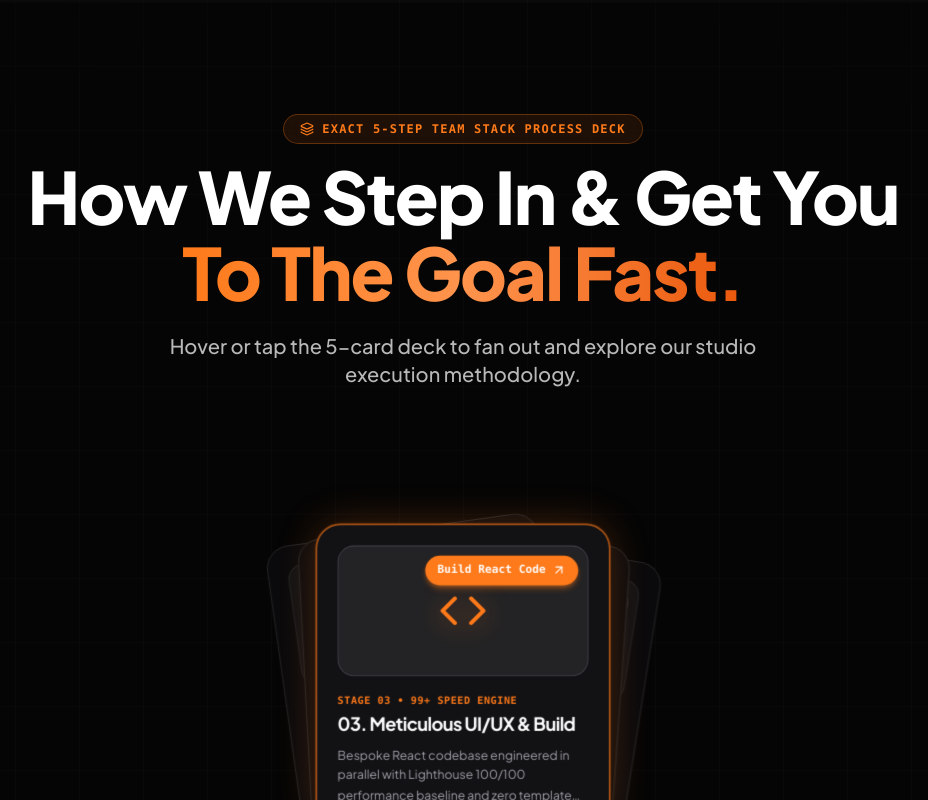
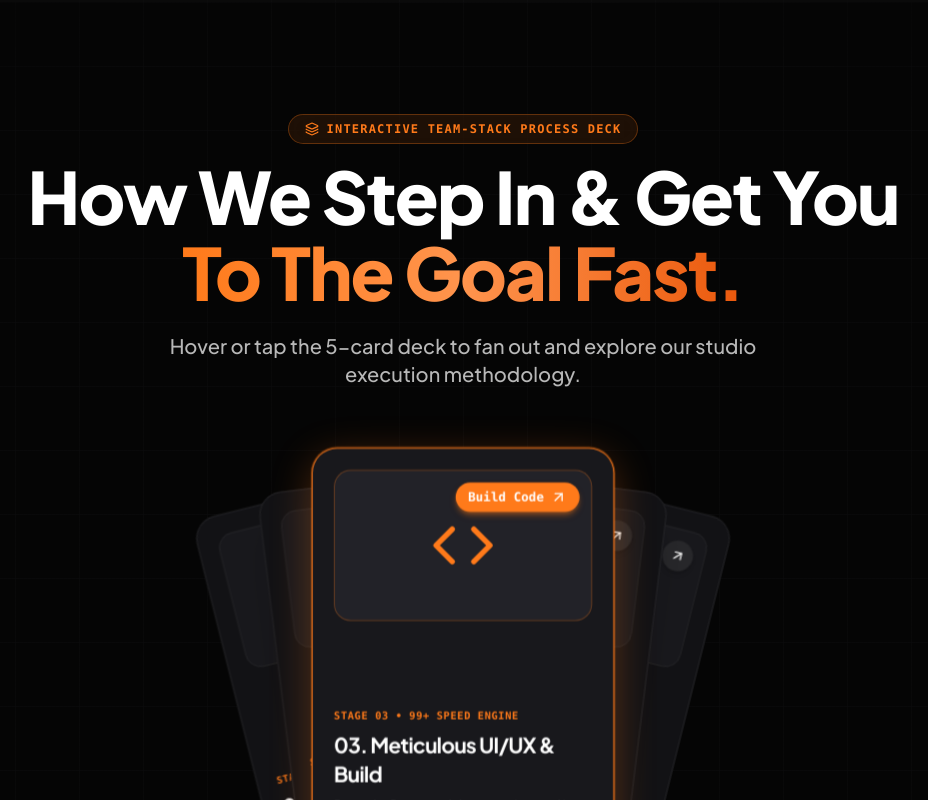
Before and after one commit to itsroosguy/roosx, a React (Vite) app: page / in a window 1280 px wide. Shown: the part 2100-2900 px from the top of the page, without its empty margins (177-1105 px from the left). Built offline with nearby package versions, Linux system fonts and the light colour scheme.

Commit message:
Refine ProcessSection.tsx TeamStack deck 100% pixel-perfect to reference image

```diff
--- a/src/components/ProcessSection.tsx
+++ b/src/components/ProcessSection.tsx
@@ -1,6 +1,6 @@
 import React, { useState } from 'react';
 import { motion } from 'framer-motion';
-import { Layers, ArrowUpRight, Compass, Code, Search, Zap, TrendingUp } from 'lucide-react';
+import { Layers, ArrowUpRight, Search, Compass, Code, Zap, TrendingUp } from 'lucide-react';
 import { AlphaRoosButton } from './AlphaRoosButton';
 
 interface ProcessSectionProps {
@@ -10,15 +10,15 @@ interface ProcessSectionProps {
 
 interface TeamMemberCard {
   id: string;
-  stepNum: string;
   role: string;
   name: string;
   description: string;
   avatarIcon: any;
   isFeatured?: boolean;
   ctaLabel: string;
-  jitterRotate: number;
-  jitterY: number;
+  collapsedX: number;
+  collapsedY: number;
+  collapsedRotate: number;
   spreadX: number;
   spreadY: number;
   spreadRotate: number;
@@ -27,73 +27,73 @@ interface TeamMemberCard {
 const process5StepCards: TeamMemberCard[] = [
   {
     id: 'research',
-    stepNum: '01',
     role: 'STAGE 01 • AUDIT & DISCOVERY',
     name: '01. Research & Audit',
     description: 'We analyze your target market, buyer friction points, and competitor blind spots to locate immediate growth levers.',
     avatarIcon: Search,
     ctaLabel: 'Audit Market',
-    jitterRotate: -8,
-    jitterY: -6,
-    spreadX: -360,
-    spreadY: 14,
+    collapsedX: -90,
+    collapsedY: 8,
+    collapsedRotate: -14,
+    spreadX: -340,
+    spreadY: 10,
     spreadRotate: -12,
   },
   {
     id: 'positioning',
-    stepNum: '02',
     role: 'STAGE 02 • STRATEGY & COPY',
-    name: '02. Strategy & Concepting',
+    name: '02. Strategy & Copy',
     description: 'We craft sharp positioning headlines and value props so potential buyers grasp your unique advantage in under 3 seconds.',
     avatarIcon: Compass,
     ctaLabel: 'Position Brand',
-    jitterRotate: -3,
-    jitterY: -2,
-    spreadX: -180,
+    collapsedX: -45,
+    collapsedY: 2,
+    collapsedRotate: -7,
+    spreadX: -170,
     spreadY: -4,
     spreadRotate: -5,
   },
   {
     id: 'build',
-    stepNum: '03',
     role: 'STAGE 03 • 99+ SPEED ENGINE',
     name: '03. Meticulous UI/UX & Build',
     description: 'Bespoke React codebase engineered in parallel with Lighthouse 100/100 performance baseline and zero template bloat.',
     avatarIcon: Code,
     isFeatured: true,
-    ctaLabel: 'Build React Code',
-    jitterRotate: 0,
-    jitterY: 0,
+    ctaLabel: 'Build Code',
+    collapsedX: 0,
+    collapsedY: -8,
+    collapsedRotate: 0,
     spreadX: 0,
     spreadY: -10,
     spreadRotate: 0,
   },
   {
     id: 'handoff',
-    stepNum: '04',
     role: 'STAGE 04 • RAPID PROTOCOL',
     name: '04. Developer Handoff & QA',
     description: 'We deploy infrastructure to edge CDNs, configure automated CRM webhooks, and complete strict pre-launch checklists.',
     avatarIcon: Zap,
-    ctaLabel: 'Deploy QA Engine',
-    jitterRotate: 4,
-    jitterY: 3,
-    spreadX: 180,
+    ctaLabel: 'Deploy QA',
+    collapsedX: 45,
+    collapsedY: 2,
+    collapsedRotate: 7,
+    spreadX: 170,
     spreadY: -4,
     spreadRotate: 5,
   },
   {
     id: 'scale',
-    stepNum: '05',
     role: 'STAGE 05 • 4.8X REVENUE TUNING',
     name: '05. Rollout & Growth Tuning',
     description: 'Continuous conversion rate telemetry monitoring, live A/B split testing, and revenue tuning for compounding momentum.',
     avatarIcon: TrendingUp,
     ctaLabel: 'Scale Revenue',
-    jitterRotate: 9,
-    jitterY: 8,
-    spreadX: 360,
-    spreadY: 14,
+    collapsedX: 90,
+    collapsedY: 8,
+    collapsedRotate: 14,
+    spreadX: 340,
+    spreadY: 10,
     spreadRotate: 12,
   },
 ];
@@ -102,7 +102,7 @@ export const ProcessSection: React.FC<ProcessSectionProps> = ({
   onOpenInquiry,
   isDarkMode = true,
 }) => {
-  const [isExpanded, setIsExpanded] = useState<boolean>(false);
+  const [isHovered, setIsHovered] = useState<boolean>(false);
   const [activeCardId, setActiveCardId] = useState<string>('build');
 
   return (
@@ -136,7 +136,7 @@ export const ProcessSection: React.FC<ProcessSectionProps> = ({
         >
           <div className="inline-flex items-center gap-2 px-4 py-1.5 rounded-full bg-[#FF7A1A]/10 border border-[#FF7A1A]/30 text-xs font-mono font-bold text-[#FF7A1A] uppercase tracking-widest backdrop-blur-md">
             <Layers className="w-3.5 h-3.5" />
-            <span>EXACT 5-STEP TEAM STACK PROCESS DECK</span>
+            <span>INTERACTIVE TEAM-STACK PROCESS DECK</span>
           </div>
 
           <h2
@@ -159,11 +159,11 @@ export const ProcessSection: React.FC<ProcessSectionProps> = ({
           </p>
         </motion.div>
 
-        {/* 5-CARD TEAM STACK DECK CONTAINER (EXACT MATCHING UI.UNLUMEN.COM) */}
+        {/* 5-CARD TEAM STACK CONTAINER (EXACT MATCH TO UNLUMEN TEAM-STACK REFERENCE) */}
         <div
-          onMouseEnter={() => setIsExpanded(true)}
-          onMouseLeave={() => setIsExpanded(false)}
-          className="relative h-[440px] sm:h-[480px] max-w-6xl mx-auto flex items-center justify-center py-8"
+          onMouseEnter={() => setIsHovered(true)}
+          onMouseLeave={() => setIsHovered(false)}
+          className="relative h-[430px] sm:h-[470px] max-w-6xl mx-auto flex items-center justify-center py-6 select-none"
         >
           {process5StepCards.map((card, idx) => {
             const isActive = card.id === activeCardId;
@@ -172,77 +172,74 @@ export const ProcessSection: React.FC<ProcessSectionProps> = ({
             return (
               <motion.div
                 key={card.id}
-                onClick={() => {
-                  setActiveCardId(card.id);
-                  setIsExpanded(true);
-                }}
+                onClick={() => setActiveCardId(card.id)}
                 animate={
-                  isExpanded
+                  isHovered
                     ? {
-                        x: window.innerWidth > 1024 ? card.spreadX : (idx - 2) * 75,
+                        x: window.innerWidth > 1024 ? card.spreadX : (idx - 2) * 70,
                         y: card.spreadY,
                         rotate: card.spreadRotate,
                         scale: isActive ? 1.05 : 0.95,
                         zIndex: isActive ? 50 : 30 - Math.abs(idx - 2),
                       }
                     : {
-                        x: (idx - 2) * 22,
-                        y: card.jitterY,
-                        rotate: card.jitterRotate,
-                        scale: isActive ? 1.02 : 0.95,
+                        x: card.collapsedX,
+                        y: card.collapsedY,
+                        rotate: card.collapsedRotate,
+                        scale: isActive ? 1.05 : 0.96,
                         zIndex: isActive ? 50 : 30 - Math.abs(idx - 2),
                       }
                 }
-                transition={{ type: 'spring', stiffness: 260, damping: 22 }}
-                className={`absolute w-64 sm:w-72 rounded-3xl p-5 border text-left cursor-pointer transition-all duration-300 shadow-2xl backdrop-blur-xl ${
-                  isActive || card.isFeatured
-                    ? 'bg-[#121215] text-white border-[#FF7A1A]/70 ring-1 ring-[#FF7A1A]/40 shadow-[0_0_40px_rgba(255,122,26,0.25)]'
+                transition={{ type: 'spring', stiffness: 220, damping: 20 }}
+                className={`absolute w-64 sm:w-72 h-[380px] sm:h-[410px] rounded-3xl p-5 border text-left cursor-pointer transition-all duration-300 shadow-2xl backdrop-blur-xl flex flex-col justify-between ${
+                  isActive || (card.isFeatured && isHovered)
+                    ? 'bg-[#18181C] text-white border-[#FF7A1A]/80 ring-1 ring-[#FF7A1A]/40 shadow-[0_10px_40px_rgba(255,122,26,0.3)]'
                     : isDarkMode
-                    ? 'bg-[#0A0A0C] text-zinc-200 border-zinc-800 hover:border-zinc-700'
-                    : 'bg-white text-zinc-900 border-zinc-200 shadow-lg'
+                    ? 'bg-[#121215] text-zinc-200 border-zinc-800 hover:border-zinc-700'
+                    : 'bg-white text-zinc-900 border-zinc-200 shadow-xl'
                 }`}
               >
-                {/* Top Avatar Canvas Box with Top-Right Spring CTA Button */}
-                <div className="relative mb-4">
-                  <div className={`w-full h-32 rounded-2xl flex items-center justify-center relative overflow-hidden ${
-                    isActive || card.isFeatured
-                      ? 'bg-zinc-800/80 border border-zinc-700'
-                      : 'bg-zinc-900/60 border border-zinc-800'
+                {/* Top Illustration Box with Top-Right Pill/Circle CTA */}
+                <div className="relative">
+                  <div className={`w-full h-36 rounded-2xl flex items-center justify-center relative transition-colors ${
+                    isActive
+                      ? 'bg-[#222228] border border-[#FF7A1A]/30'
+                      : 'bg-[#18181C] border border-zinc-800'
                   }`}>
-                    <IconComp className="w-12 h-12 text-[#FF7A1A] filter drop-shadow-[0_4px_12px_rgba(255,122,26,0.5)]" />
+                    <IconComp className={`w-14 h-14 transition-transform duration-300 ${
+                      isActive ? 'text-[#FF7A1A] scale-110' : 'text-zinc-400'
+                    }`} />
                   </div>
 
-                  {/* Top-Right Spring Animated Pill Button (Matching unlumen UI) */}
+                  {/* Top-Right Expanding CTA Button (Circle when collapsed, Pill when active/hovered) */}
                   <button
                     onClick={(e) => {
                       e.stopPropagation();
                       onOpenInquiry?.();
                     }}
-                    className={`absolute top-2.5 right-2.5 flex items-center gap-1.5 px-3 py-1.5 rounded-full font-mono text-[11px] font-bold transition-all shadow-md cursor-pointer ${
+                    className={`absolute top-3 right-3 flex items-center justify-center gap-1.5 transition-all duration-300 shadow-md cursor-pointer ${
                       isActive
-                        ? 'bg-[#FF7A1A] text-white shadow-[#FF7A1A]/40'
-                        : 'bg-zinc-900/90 text-zinc-300 border border-zinc-700 hover:text-white hover:border-[#FF7A1A]'
+                        ? 'px-3 py-1.5 rounded-full bg-[#FF7A1A] text-white text-xs font-mono font-bold shadow-[#FF7A1A]/40'
+                        : 'w-8 h-8 rounded-full bg-[#27272A] text-white hover:bg-[#FF7A1A]'
                     }`}
                   >
-                    <span>{isActive ? card.ctaLabel : 'Connect'}</span>
-                    <ArrowUpRight className="w-3.5 h-3.5" />
+                    {isActive && <span>{card.ctaLabel}</span>}
+                    <ArrowUpRight className="w-4 h-4 shrink-0" />
                   </button>
                 </div>
 
-                {/* Subtitle / Role Tag */}
-                <div className="text-[10px] font-mono font-bold text-[#FF7A1A] uppercase tracking-wider mb-1">
+                {/* Text Content */}
+                <div className="space-y-1.5 pt-2">
+                  <div className="text-[10px] font-mono font-bold text-[#FF7A1A] uppercase tracking-wider">
                     {card.role}
                   </div>
-
-                {/* Card Title */}
-                <h3 className="font-display text-lg font-bold leading-snug mb-2 text-white">
+                  <h3 className="font-display text-lg sm:text-xl font-bold leading-tight text-white">
                     {card.name}
                   </h3>
-
-                {/* Description Copy */}
                   <p className="text-xs text-zinc-400 leading-relaxed line-clamp-3">
                     {card.description}
                   </p>
+                </div>
               </motion.div>
             );
           })}
```
Lines whose indentation alone changed are shown as unchanged.
